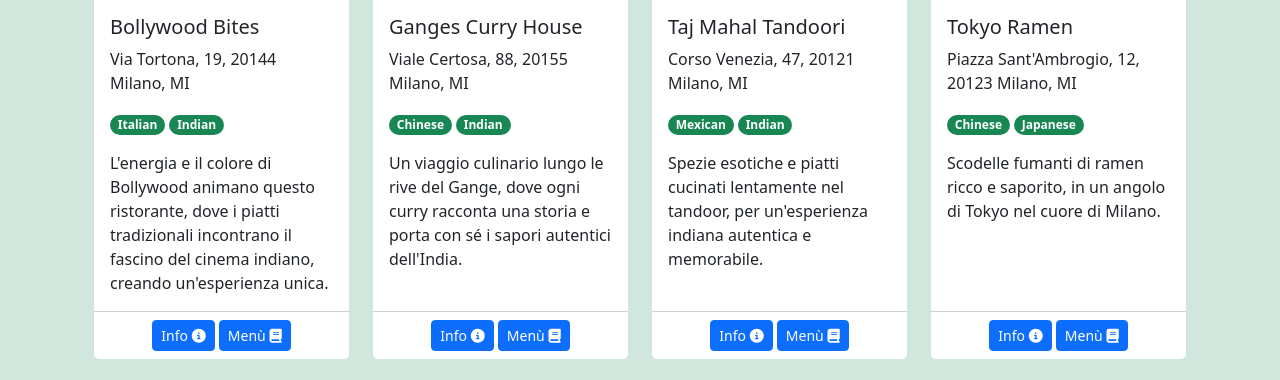
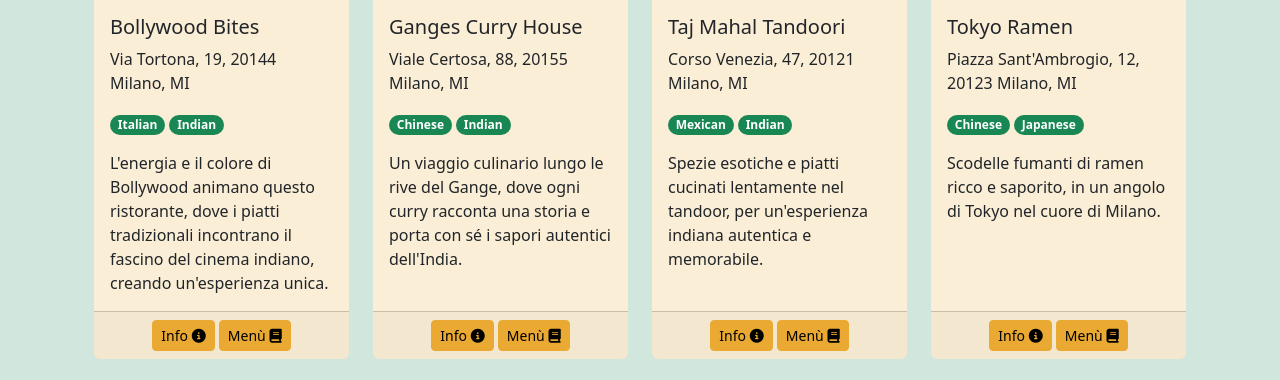
Before and after one commit to ClaudioScordari/deliveboo-backend, a Laravel app: page /restaurants in a window 1280 px wide. Shown: the part 1415-1795 px from the top of the page. Run offline with Laravel 10, Linux system fonts and the light colour scheme; data comes from the database, SQL or seed files in the repository; style sheets or scripts are compiled from the project's sources.

Commit message:
UPDATE color bootstrap

```diff
--- a/resources/scss/app.scss
+++ b/resources/scss/app.scss
@@ -1,4 +1,7 @@
+$secondary: #EAA932;
+
 @import "~bootstrap/scss/bootstrap";
+
 main{
     // ...
 
@@ -12,7 +15,7 @@ main{
             width: 50%;
             margin: 0 auto;
             padding: 50px 30px;
-            background-color: rgb(234, 169, 50);
+            background-color: #EAA932;
             border-radius: 20px;
             // debug
             color: white;
--- a/resources/views/guest/restaurants/index.blade.php
+++ b/resources/views/guest/restaurants/index.blade.php
@@ -10,7 +10,7 @@
             <div class="row">
                 @foreach ($restaurants as $restaurant)
                 <div class="col-md-3 mb-4">
-                    <div class="card h-100 border-0">
+                    <div class="card bg-secondary-subtle h-100 border-0">
                         @if($restaurant->image)
                         <img src="{{ asset('storage/' . $restaurant->image) }}" class="card-img-top" alt="{{ $restaurant->activity_name }}">
                         @endif
@@ -28,9 +28,9 @@
                             </div>
                             <p class="card-text">{{ $restaurant->description }}</p>
                         </div>
-                        <div class="card-footer bg-white text-center">
-                            <a href="{{ route('guest.restaurants.show', ['restaurant' => $restaurant->id]) }}" class="btn btn-primary btn-sm">Info <i class="fa-solid fa-circle-info"></i></a>
-                            <a href="{{ route('guest.restaurants.plates.index', ['restaurantId' => $restaurant->id]) }}" class="btn btn-primary btn-sm">Menù <i class="fa-solid fa-book"></i></a>
+                        <div class="card-footer text-center">
+                            <a href="{{ route('guest.restaurants.show', ['restaurant' => $restaurant->id]) }}" class="btn btn-secondary btn-sm">Info <i class="fa-solid fa-circle-info"></i></a>
+                            <a href="{{ route('guest.restaurants.plates.index', ['restaurantId' => $restaurant->id]) }}" class="btn btn-secondary btn-sm">Menù <i class="fa-solid fa-book"></i></a>
                         </div>
                     </div>
                 </div>
```
Also changed, not shown: resources/views/layouts/guest.blade.php (+5 -4 lines).
